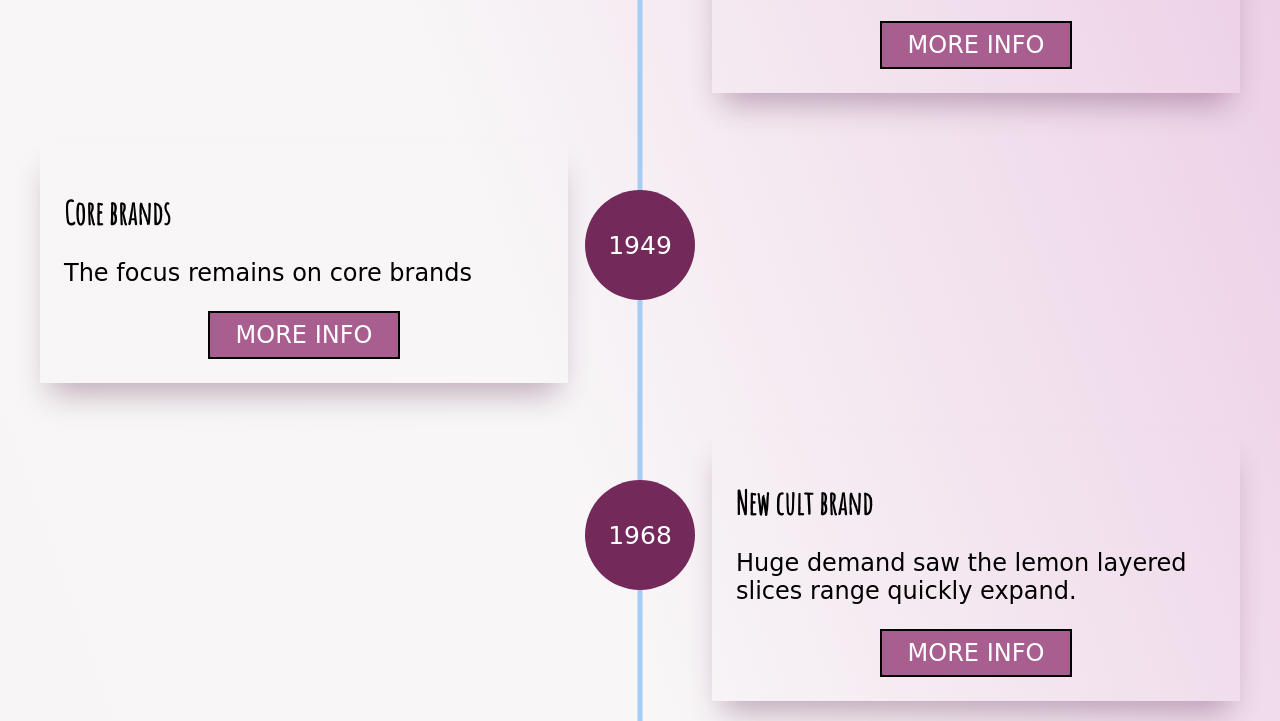
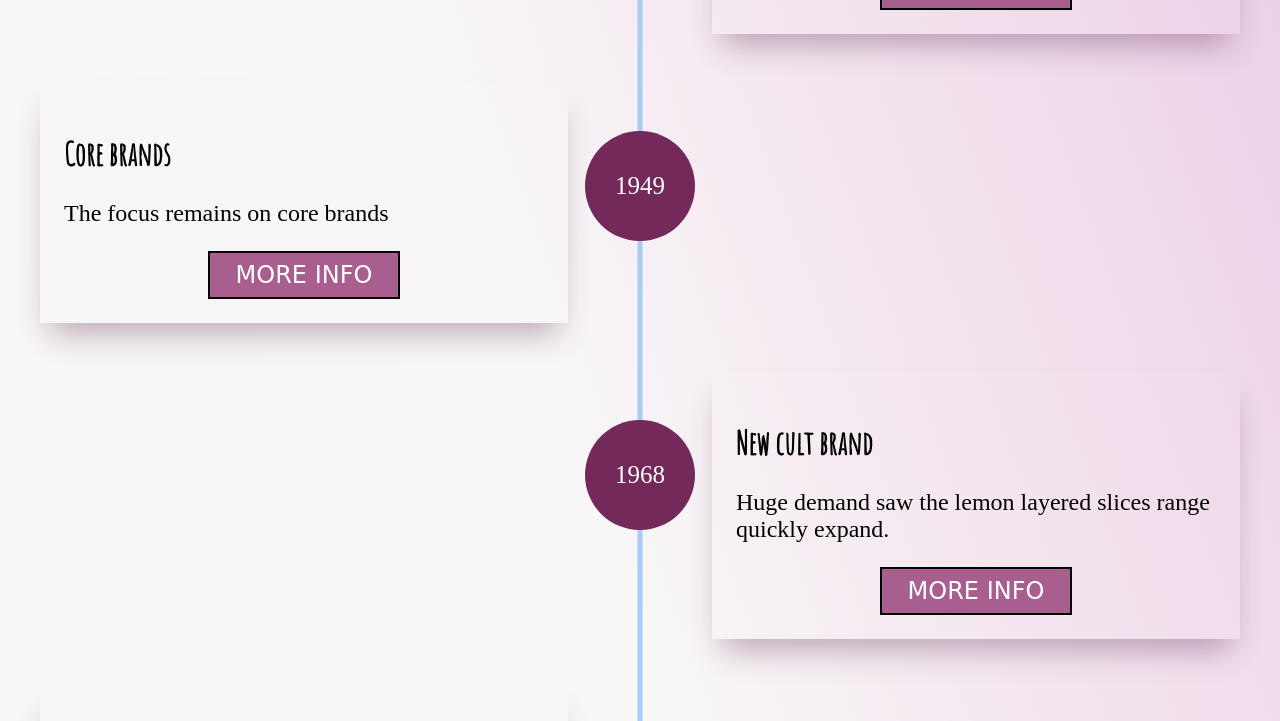
Before and after one commit to Black-Codher-Bootcamp-Johnson/unit-03-javascript-assignment-johnson-group-d, a website with bundled scripts: page index.html in a window 1280 px wide. Shown: the part 639-1360 px from the top of the page. Built offline with nearby package versions, Linux system fonts and the light colour scheme; a web font is replaced by a local one.

Commit message:
change font

```diff
--- a/css/main.css
+++ b/css/main.css
@@ -10,7 +10,7 @@
 }
 
 body {
-  font-family: cursive;;
+  font-family: inherit;
   font-size: x-large;
 
 }
```
